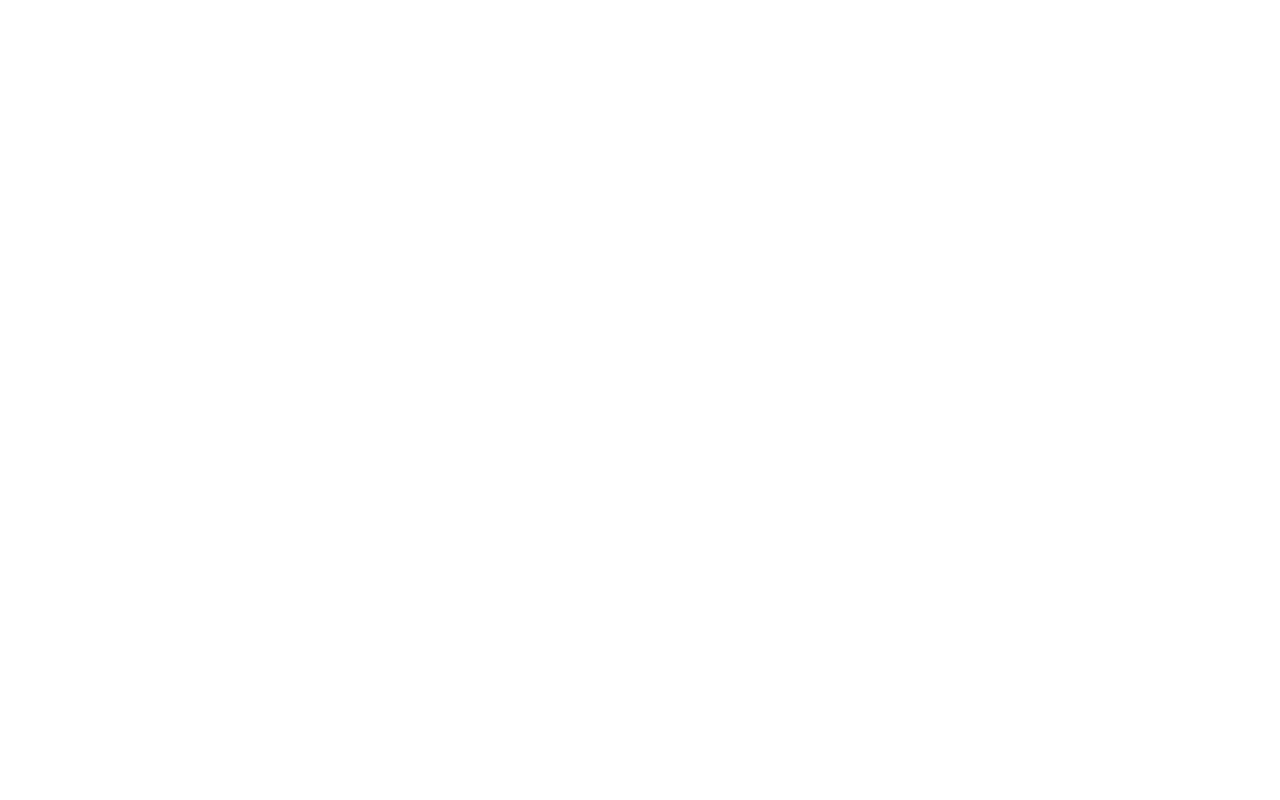
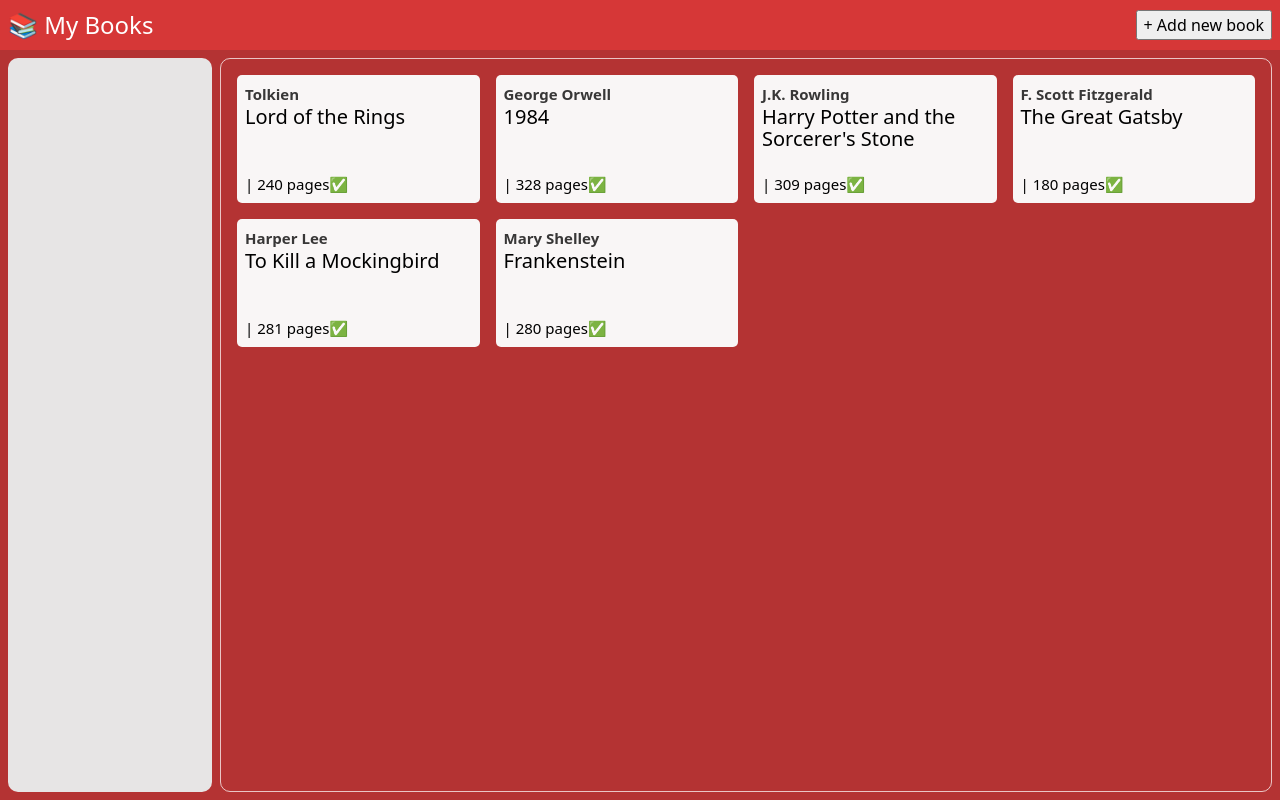
Before and after one commit to BrandonMasis/library2.0, a plain HTML site: page index.html in a window 1280 px wide. Drawn offline with Linux system fonts and the light colour scheme.

Commit message:
Adds functions that loops over library and displays every book in the dom

```diff
--- a/index.html
+++ b/index.html
@@ -11,6 +11,73 @@
 </head>
 
 <body>
+    <section id="library">
+        <div class="navbar">
+            <h1>📚 My books</h1>
+            <button>+ Add new book</button>
+        </div>
+        <div class="sidebar"></div>
+        <div class="books">
+            <div class="book">
+                <div class="top">
+                    <h4 class="author">Tolkien</h4>
+                    <h3 class="title">Lord of the Rings</h3>
+                </div>
+                <p class="pages"><span
+                        class="isRead"></span> | 240 pages
+                </p>
+            </div>
+            <div class="book">
+                <div class="top">
+                    <h4 class="author">George Orwell</h4>
+                    <h3 class="title">1984</h3>
+                </div>
+                <p class="pages"><span
+                        class="isRead"></span> | 328 pages
+                </p>
+            </div>
+            <div class="book">
+                <div class="top">
+                    <h4 class="author">J.K. Rowling</h4>
+                    <h3 class="title">Harry Potter and the
+                        Sorcerer's Stone</h3>
+                </div>
+                <p class="pages"><span
+                        class="isRead"></span> | 309 pages
+                </p>
+            </div>
+            <div class="book">
+                <div class="top">
+                    <h4 class="author">F. Scott Fitzgerald
+                    </h4>
+                    <h3 class="title">The Great Gatsby</h3>
+                </div>
+                <p class="pages"><span
+                        class="isRead"></span> | 180 pages
+                </p>
+            </div>
+            <div class="book">
+                <div class="top">
+                    <h4 class="author">Harper Lee</h4>
+                    <h3 class="title">To Kill a Mockingbird
+                    </h3>
+                </div>
+                <p class="pages"><span
+                        class="isRead"></span> | 281 pages
+                </p>
+            </div>
+            <div class="book">
+                <div class="top">
+                    <h4 class="author">Mary Shelley</h4>
+                    <h3 class="title">Frankenstein</h3>
+                </div>
+                <p class="pages"><span
+                        class="isRead"></span> | 280 pages
+                </p>
+            </div>
+        </div>
+    </section>
+
 
 </body>
 
--- a/script.js
+++ b/script.js
@@ -0,0 +1,67 @@
+const myLibrary = [];
+const domLibrary = document.querySelector('.books');
+
+function Book(author, title, pages, status) {
+  this.author = author;
+  this.title = title;
+  this.pages = pages;
+  this.status = status;
+}
+
+let theHobbit = new Book('tolkien', 'the hobbit', '100', 'not read ');
+let theStranger = new Book('Albert camus', 'The stranger', '200', 'read');
+let theRepublic = new Book('Plato', 'The republic', '325', 'not read');
+
+myLibrary.push(theHobbit, theStranger, theRepublic);
+
+function addBookToLibrary() {
+  domLibrary.textContent = '';
+
+  myLibrary.forEach((item) => {
+    let book = document.createElement('div');
+    book.classList = 'book';
+
+    let topSection = document.createElement('div');
+    topSection.classList = 'top';
+
+    let author = document.createElement('h4');
+    author.classList = 'author';
+    author.textContent = item.author;
+
+    let title = document.createElement('h3');
+    title.classList = 'title';
+    title.textContent = item.title;
+
+    topSection.appendChild(author);
+    topSection.appendChild(title);
+
+    let pages = document.createElement('p');
+    pages.classList = 'pages';
+
+    let status = document.createElement('span');
+    status.classList = 'isRead';
+
+    pages.textContent = '| ' + item.pages + ' pages';
+
+    pages.appendChild(status);
+
+    book.appendChild(topSection);
+    book.appendChild(pages);
+
+    domLibrary.appendChild(book);
+  });
+}
+
+// Display every book from library on the dom
+
+{
+  /* <div class="book">
+                <div class="top">
+                    <h4 class="author">Tolkien</h4>
+                    <h3 class="title">Lord of the Rings</h3>
+                </div>
+                <p class="pages"><span
+                        class="isRead"></span> | 240 pages
+                </p>
+            </div> */
+}
--- a/style.css
+++ b/style.css
@@ -0,0 +1,117 @@
+/*
+  Josh's Custom CSS Reset
+  https://www.joshwcomeau.com/css/custom-css-reset/
+*/
+*, *::before, *::after {
+    box-sizing: border-box;
+  }
+  * {
+    margin: 0;
+  }
+  body {
+    line-height: 1.5;
+    -webkit-font-smoothing: antialiased;
+    font-family: system-ui, -apple-system, BlinkMacSystemFont, 'Segoe UI', Roboto, Oxygen, Ubuntu, Cantarell, 'Open Sans', 'Helvetica Neue', sans-serif;
+  }
+  img, picture, video, canvas, svg {
+    display: block;
+    max-width: 100%;
+  }
+  input, button, textarea, select {
+    font: inherit;
+  }
+  p, h1, h2, h3, h4, h5, h6 {
+    overflow-wrap: break-word;
+  }
+  #root, #__next {
+    isolation: isolate;
+  }
+
+  #library{
+    display: grid;
+    background-color: rgb(180, 51, 51);
+    height: 100vh;
+    grid-template-columns: minmax(200px,1fr) 5fr;
+    grid-template-rows: 50px 1fr;
+    gap: .5rem;
+  }
+
+  .navbar{
+    background-color: rgb(214, 55, 55);
+    grid-column: 1/3;
+
+    font-size: 16px;
+    display: flex;
+    justify-content: space-between;
+    padding: 0rem .5rem;
+    align-items: center;
+    color: rgb(255, 255, 255);
+    text-transform: capitalize;
+
+    h1{
+      font-weight: 400;
+    }
+
+
+  }
+
+  .sidebar{
+    background-color: rgb(231, 229, 229);
+    border-radius: 10px;
+    margin-left: .5rem;
+    margin-bottom: .5rem;
+  }
+
+  .books{
+    border: 1px solid rgba(255, 255, 255, 0.719);
+    border-radius: 10px;
+    margin-right: .5rem;
+    margin-bottom: .5rem;
+    padding: 1rem;
+    display: grid;
+    grid-template-columns: repeat(auto-fit,minmax(220px,1fr));
+    gap: 1rem;
+    grid-template-rows: 8rem;
+    grid-auto-rows: 8rem;
+  }
+
+  .book{
+    background-color: hsl(0, 23%, 97%);
+    border-radius: 5px;
+
+    height: auto;
+
+    padding: .5rem .5rem;
+    display: grid;
+    grid-template-rows: 1fr 10px;
+    flex-direction: column;
+
+    .author{
+        color: rgb(56, 55, 55);
+        font-size: 15px;
+        grid-row: 1/2;
+
+    }
+    .title{
+       font-weight: 500;
+       padding-bottom: 5px;
+       font-size: 20px;
+       line-height: 22px;
+       grid-row: 1/2;
+    }
+
+    .pages{
+        font-size: 15px;
+        grid-row: 3/4;
+        display: flex;
+        flex-direction: row-reverse;
+        justify-self: start;
+    }
+    .isRead::before{
+        content: "✅ ";
+    }
+
+    .notRead::before{
+        content: "Not read ";
+    }
+  }
```
